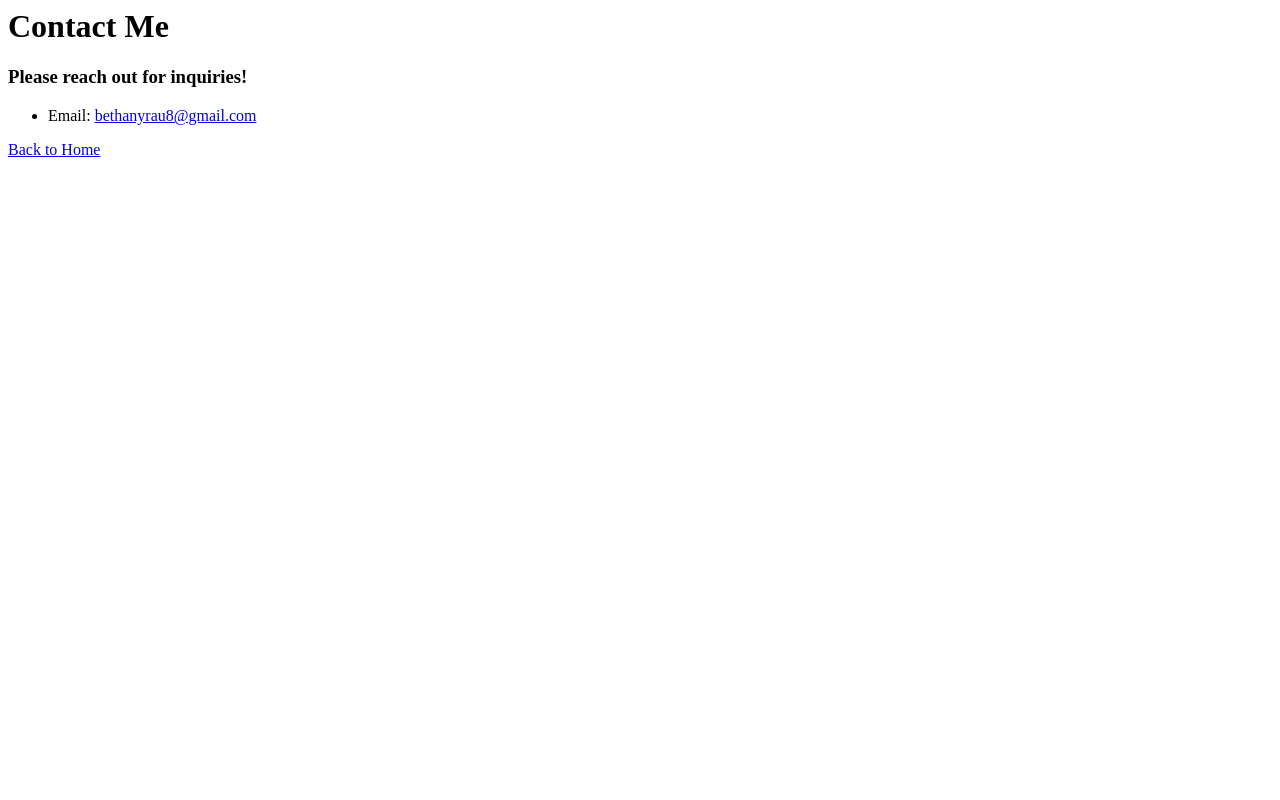
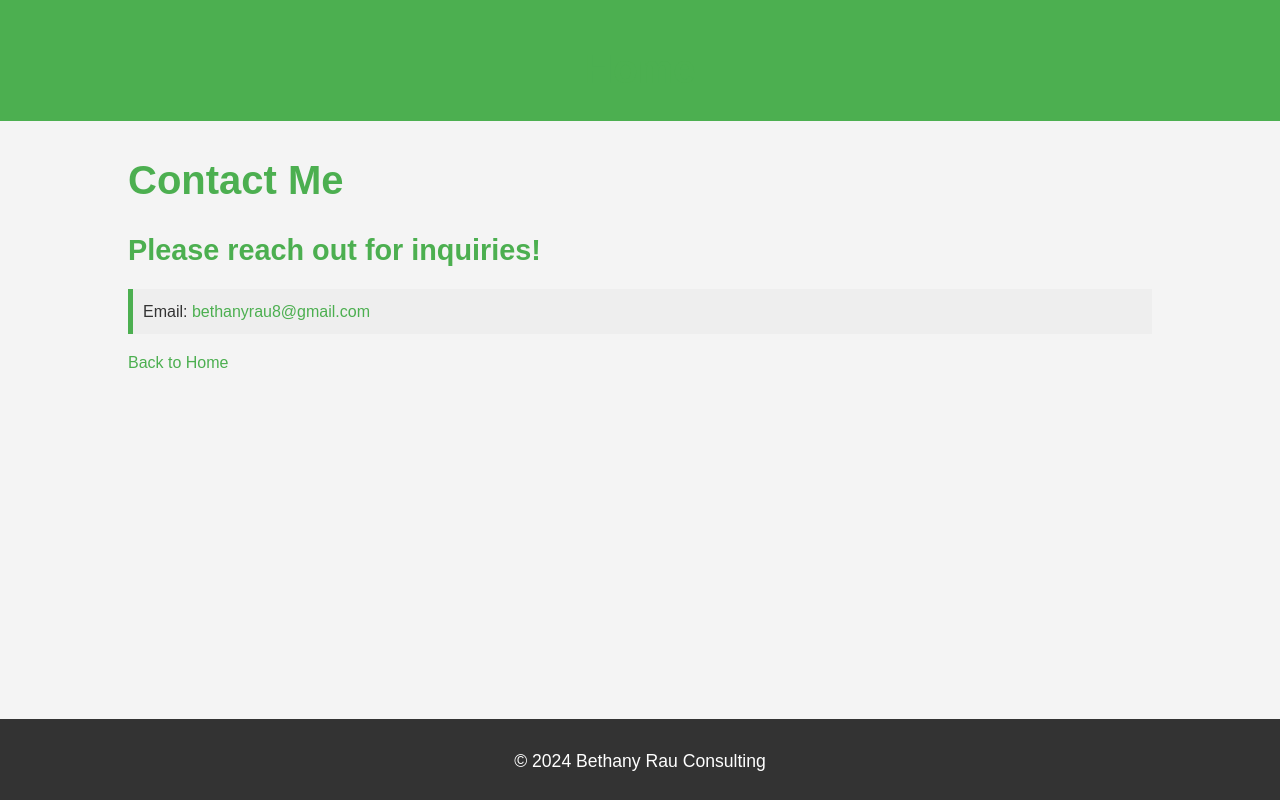
Before and after one commit to BethanyRau-consulting/BethanyRau-consulting.github.io, a plain HTML site: page contact.html in a window 1280 px wide. Drawn offline with Linux system fonts and the light colour scheme.

Commit message:
Update contact.html

```diff
--- a/contact.html
+++ b/contact.html
@@ -1,7 +1,27 @@
-<h1>Contact Me</h1>
-<h3>Please reach out for inquiries!</h3>
-<ul>
-  <li>Email: <a href="mailto:bethanyrau8@gmail.com">bethanyrau8@gmail.com</a></li>
-</ul>
+<!DOCTYPE html>
+<html lang="en">
+<head>
+  <meta charset="UTF-8">
+  <meta name="viewport" content="width=device-width, initial-scale=1.0">
+  <title>Bethany Rau Consulting</title>
+  <link rel="stylesheet" href="style.css">
+</head>
+<body>
+  <header>
+    <h1>Home</h1>
+  </header>
 
-<a href="index.html">Back to Home</a>
+<div class="container"><h1>Contact Me</h1>
+  <h3>Please reach out for inquiries!</h3>
+  <ul>
+    <li>Email: <a href="mailto:bethanyrau8@gmail.com">bethanyrau8@gmail.com</a></li>
+  </ul>
+
+  <a href="index.html">Back to Home</a>
+</div>
+
+  <footer>
+    <p>&copy; 2024 Bethany Rau Consulting</p>
+  </footer>
+</body>
+</html>
```
